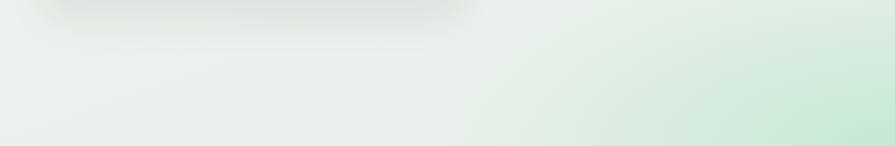
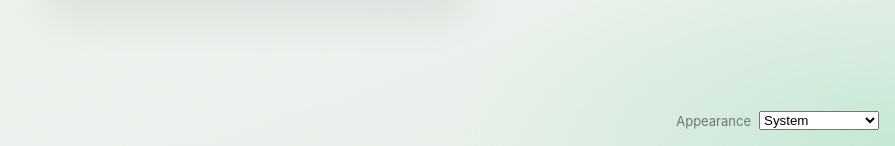
Before and after one commit to Harsheys-I/LeadLens, a PHP site: page / in a window 1280 px wide. Shown: the part 654-800 px from the top of the page, without its empty margins (385-1280 px from the left). Run offline with PHP 8.4, Linux system fonts and the light colour scheme.

Commit message:
Add manual theme preference and fix Performance Dashboard filter collapse.
Co-authored-by: Cursor <cursoragent@cursor.com>

```diff
--- a/web-app/admin/admin.js
+++ b/web-app/admin/admin.js
@@ -1,6 +1,7 @@
 import {requireAuth, logout, getUser, hasPermission, requirePermission, changePassword, updateProfile} from '../auth.js?v=5.2.1';
 import {AdminApi, DashboardApi} from '../api-client.js?v=5.2.1';
 import {mountNotifications} from '../notifications-ui.js?v=5.2.1';
+import {initTheme} from '../theme.js?v=5.6';
 
 const $ = id => document.getElementById(id);
 const titles = {users: 'User creation', roles: 'Roles'};
@@ -602,6 +603,7 @@ $('account-save')?.addEventListener('click', async () => {
 });
 
 (async function boot(){
+  initTheme();
   const user = await requireAuth({loginPath: '/'});
   if (!user) return;
   if (!requirePermission('module.admin', {fallback: '/'})) return;
--- a/web-app/debug-mode.js
+++ b/web-app/debug-mode.js
@@ -21,6 +21,7 @@ import {getApiKey,apiKeyIsRemembered,saveApiKey,forgetApiKey,setStorageUserId,st
 import {requireAuth,logout,getUser,changePassword,updateProfile} from "./auth.js?v=5.2.19";
 import {SettingsApi} from "./api-client.js?v=5.2.19";
 import {mountNotifications} from "./notifications-ui.js?v=5.2.19";
+import {initTheme} from "./theme.js?v=5.6";
 import {
   debugAuditBatch,
   telecallerAuditBatch,
@@ -2161,6 +2162,7 @@ els["import-settings-file"]?.addEventListener("change",event=>importSettingsFile
 els["reload-app"]?.addEventListener("click",()=>location.reload());
 
 async function bootDeBugMode(){
+  initTheme();
   const user=await requireAuth({loginPath:"/"});
   if(!user?.is_super){
     location.href="/";
--- a/web-app/home.js
+++ b/web-app/home.js
@@ -1,6 +1,7 @@
 import {login, logout, loadSession, changePassword, updateProfile, moduleTilesForUser, hasSessionHint, getUser} from './auth.js?v=5.2.1';
 import {AuthApi} from './api-client.js?v=5.2.1';
 import {mountNotifications} from './notifications-ui.js?v=5.2.1';
+import {initTheme} from './theme.js?v=5.6';
 
 const $ = id => document.getElementById(id);
 let notifCtl = null;
@@ -211,6 +212,7 @@ $('pw-save').onclick = async () => {
 };
 
 (async function boot(){
+  initTheme();
   // Avoid login flash when a session cookie likely exists (Admin → Home).
   showPanel(hasSessionHint() ? 'loading' : 'loading');
   if ('serviceWorker' in navigator) {
--- a/web-app/index.html
+++ b/web-app/index.html
@@ -7,8 +7,9 @@
   <meta name="theme-color" media="(prefers-color-scheme: dark)" content="#0f2d22">
   <meta name="description" content="GPP AI — AI telecalling audit platform">
   <title>GPP AI</title>
+  <script src="theme-boot.js"></script>
   <link rel="manifest" href="manifest.webmanifest">
-  <link rel="stylesheet" href="styles.css?v=5.5">
+  <link rel="stylesheet" href="styles.css?v=5.6">
   <script type="module" src="home.js?v=5.2.1"></script>
 </head>
 <body class="auth-body auth-loading">
@@ -116,6 +117,13 @@
       <label>Username<input id="account-username" type="text" autocomplete="username"></label>
       <label>Display name<input id="account-display" type="text" autocomplete="nickname"></label>
       <label>Linked TeleCaller<input id="account-telecaller" type="text" disabled></label>
+      <label>Appearance
+        <select data-theme-select aria-label="Theme">
+          <option value="system">System</option>
+          <option value="light">Light</option>
+          <option value="dark">Dark</option>
+        </select>
+      </label>
       <hr class="account-divider">
       <p class="muted">Change password (optional)</p>
       <label>Current password<input id="account-pw-current" type="password" autocomplete="current-password"></label>
@@ -150,5 +158,15 @@
     </div>
     <div id="notif-list" class="notif-list"></div>
   </div>
+
+  <div id="auth-theme-bar" class="auth-theme-bar">
+    <label>Appearance
+      <select data-theme-select aria-label="Theme">
+        <option value="system">System</option>
+        <option value="light">Light</option>
+        <option value="dark">Dark</option>
+      </select>
+    </label>
+  </div>
 </body>
 </html>
--- a/web-app/styles.css
+++ b/web-app/styles.css
@@ -413,6 +413,7 @@ body .dashboard-filter-reset{width:100%;justify-self:stretch;margin-top:4px}
 #perf-filters-rail .dashboard-filters-panel{
   display:flex;flex-direction:column;overflow:hidden
 }
+#perf-filters-rail.is-collapsed .dashboard-filters-panel{display:none}
 #perf-filters-rail .dashboard-filters{
   display:flex;flex-direction:column;flex:1;min-height:0;height:100%;gap:14px
 }
@@ -621,9 +622,12 @@ body .perf-chart-block h4{margin:0;font-size:14px;color:var(--ink)}
   body .perf-upload-grid{grid-template-columns:1fr}
   body .perf-chart-wrap{height:200px}
 }
-/* —— System dark theme —— */
-@media (prefers-color-scheme: dark) {
-  :root{
+.auth-theme-bar{position:fixed;bottom:16px;right:16px;z-index:5;font-size:13px;color:var(--muted)}
+.auth-theme-bar label{display:inline-flex;align-items:center;gap:8px}
+.auth-theme-bar select{min-width:7.5rem}
+body.home-mode .auth-theme-bar{display:none}
+/* —— Dark theme —— */
+:root[data-theme="dark"]{
     color-scheme:dark;
     --ink:#e6efe9;
     --muted:#9aaba2;
@@ -700,14 +704,13 @@ body .perf-chart-block h4{margin:0;font-size:14px;color:var(--ink)}
     --chart-6:#8bb4e0;
     --chart-7:#9aaba2;
     --chart-8:#4a7a62;
-  }
-  .sidebar,.home-topbar{background:#0f2d22}
-  .brand-mark{background:transparent}
-  .primary-button:hover{background:#3f8c68}
-  body .update-banner{background:#1a4a38}
-  body .update-banner .primary-button{background:#e6efe9;color:#0f2d22}
-  .log-list{background:#0a100d;color:#d8e5de}
-  .dashboard-lead-modal-head,.notif-drawer-head{background:linear-gradient(180deg,#0f2d22 0%,#16382b 100%)}
-  body .perf-scorecard tbody th{background:var(--panel)}
-  .notif-count{border-color:#0f2d22}
 }
+:root[data-theme="dark"] .sidebar,:root[data-theme="dark"] .home-topbar{background:#0f2d22}
+:root[data-theme="dark"] .brand-mark{background:transparent}
+:root[data-theme="dark"] .primary-button:hover{background:#3f8c68}
+:root[data-theme="dark"] body .update-banner{background:#1a4a38}
+:root[data-theme="dark"] body .update-banner .primary-button{background:#e6efe9;color:#0f2d22}
+:root[data-theme="dark"] .log-list{background:#0a100d;color:#d8e5de}
+:root[data-theme="dark"] .dashboard-lead-modal-head,:root[data-theme="dark"] .notif-drawer-head{background:linear-gradient(180deg,#0f2d22 0%,#16382b 100%)}
+:root[data-theme="dark"] body .perf-scorecard tbody th{background:var(--panel)}
+:root[data-theme="dark"] .notif-count{border-color:#0f2d22}
--- /dev/null
+++ b/web-app/theme-boot.js
@@ -0,0 +1,7 @@
+(function () {
+  var KEY = 'leadlens.theme';
+  var pref = localStorage.getItem(KEY);
+  if (pref !== 'light' && pref !== 'dark') pref = 'system';
+  var dark = pref === 'dark' || (pref === 'system' && window.matchMedia('(prefers-color-scheme: dark)').matches);
+  document.documentElement.setAttribute('data-theme', dark ? 'dark' : 'light');
+})();
--- /dev/null
+++ b/web-app/theme.js
@@ -0,0 +1,69 @@
+export const THEME_STORAGE_KEY = 'leadlens.theme';
+export const THEME_OPTIONS = ['system', 'light', 'dark'];
+
+export function getThemePreference(){
+  try {
+    const stored = localStorage.getItem(THEME_STORAGE_KEY);
+    return THEME_OPTIONS.includes(stored) ? stored : 'system';
+  } catch {
+    return 'system';
+  }
+}
+
+export function resolveTheme(preference){
+  if (preference === 'light') return 'light';
+  if (preference === 'dark') return 'dark';
+  return window.matchMedia('(prefers-color-scheme: dark)').matches ? 'dark' : 'light';
+}
+
+function updateThemeColorMeta(resolved){
+  const color = resolved === 'dark' ? '#0f2d22' : '#12372a';
+  let meta = document.querySelector('meta[name="theme-color"]:not([media])');
+  if (!meta) {
+    meta = document.createElement('meta');
+    meta.name = 'theme-color';
+    document.head.append(meta);
+  }
+  meta.content = color;
+}
+
+export function applyThemePreference(preference){
+  const resolved = resolveTheme(preference);
+  document.documentElement.dataset.theme = resolved;
+  document.documentElement.dataset.themePref = preference;
+  updateThemeColorMeta(resolved);
+}
+
+export function setThemePreference(preference){
+  const next = THEME_OPTIONS.includes(preference) ? preference : 'system';
+  try { localStorage.setItem(THEME_STORAGE_KEY, next); } catch { /* private mode */ }
+  applyThemePreference(next);
+  syncThemeControls(next);
+}
+
+export function syncThemeControls(preference = getThemePreference()){
+  document.querySelectorAll('[data-theme-select]').forEach(select => {
+    select.value = preference;
+  });
+}
+
+let systemListenerBound = false;
+
+export function initTheme(){
+  const preference = getThemePreference();
+  applyThemePreference(preference);
+  syncThemeControls(preference);
+
+  if (!systemListenerBound) {
+    systemListenerBound = true;
+    window.matchMedia('(prefers-color-scheme: dark)').addEventListener('change', () => {
+      if (getThemePreference() === 'system') applyThemePreference('system');
+    });
+  }
+
+  document.querySelectorAll('[data-theme-select]').forEach(select => {
+    if (select.dataset.themeBound) return;
+    select.dataset.themeBound = '1';
+    select.addEventListener('change', () => setThemePreference(select.value));
+  });
+}
```
Also changed, not shown: web-app/DeBugMode/index.html (+9 -1 lines), web-app/TeleCallerAudit/index.html (+9 -1 lines), web-app/admin/index.html (+9 -1 lines), web-app/app.js (+2 -0 lines).
